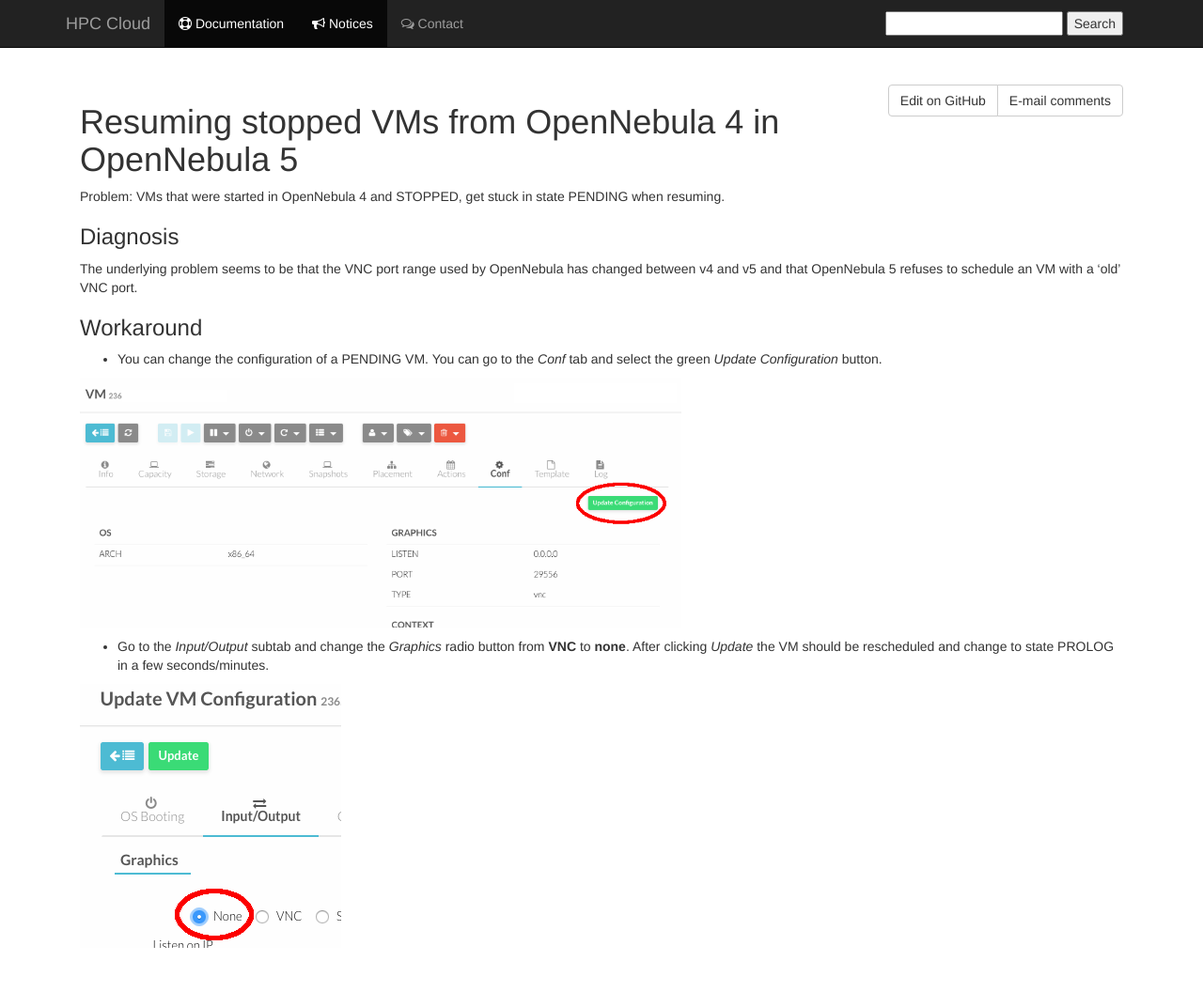
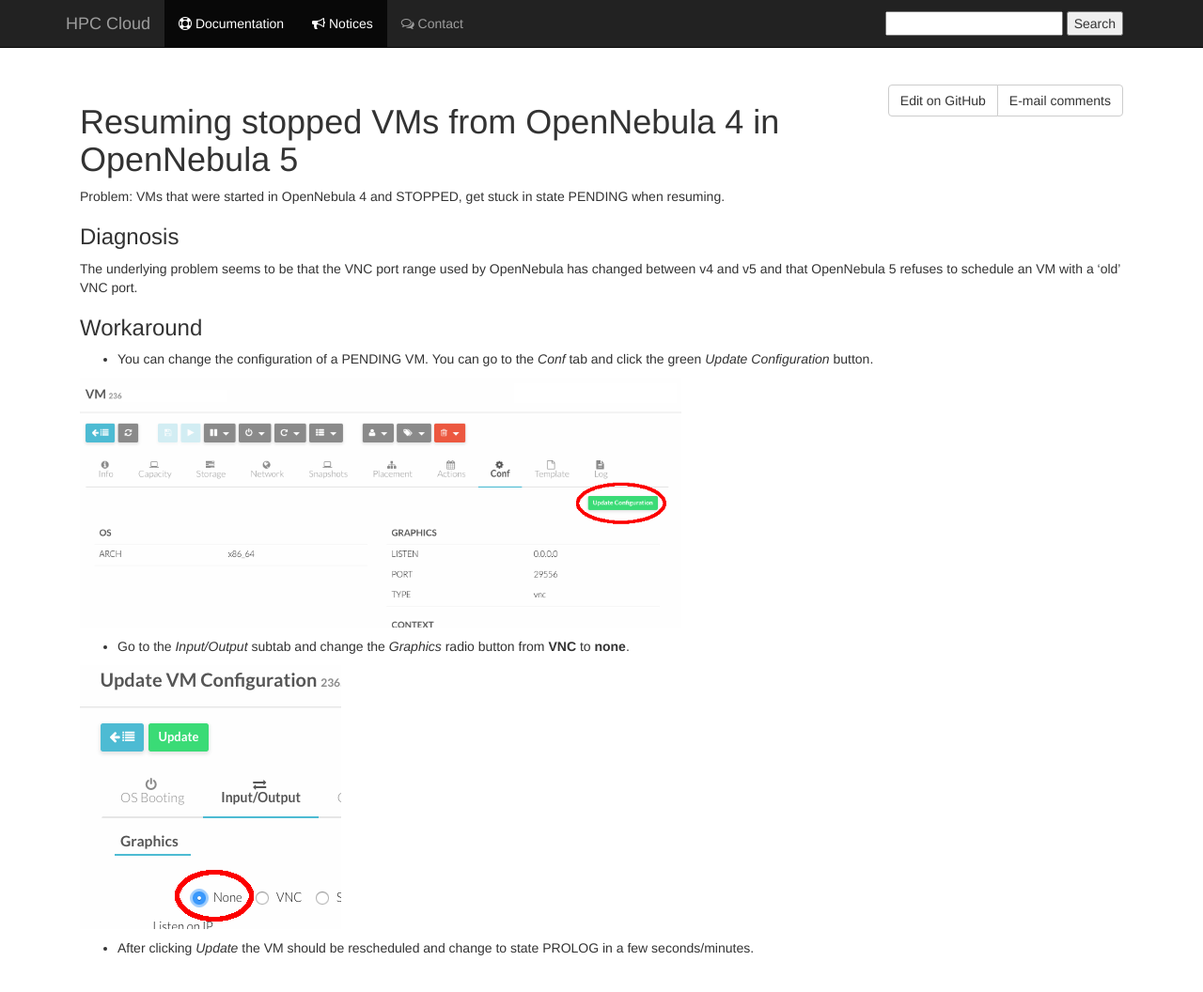
Before and after one commit to sara-nl/clouddocs, a Jekyll site: the page built from notices/stopped_one4_to_5.markdown, in a window 1280 px wide and 1069 px high. Shown: the top 1056 px of the window at 94% size. Built offline with Jekyll 4.4.1, drawn with Linux system fonts in a browser that asks for light colours; nearby versions of some CDN libraries; our own code applies the rules of GitHub Pages for plain Markdown files.

Commit message:
Separate step 3

```diff
--- a/notices/stopped_one4_to_5.markdown
+++ b/notices/stopped_one4_to_5.markdown
@@ -12,12 +12,14 @@
 
 ### Workaround
 
-* You can change the configuration of a PENDING VM. You can go to the _Conf_ tab and select the green _Update Configuration_ button.
+* You can change the configuration of a PENDING VM. You can go to the _Conf_ tab and click the green _Update Configuration_ button.
 <div style="max-width:640px;" markdown="1">
 ![Update configuration](/images/update_config.png)
 </div>
 
-* Go to the _Input/Output_ subtab and change the _Graphics_ radio button from **VNC** to **none**. After clicking _Update_ the VM should be rescheduled and change to state PROLOG in a few seconds/minutes.
+* Go to the _Input/Output_ subtab and change the _Graphics_ radio button from **VNC** to **none**.
 <div style="max-width:640px;" markdown="1">
 ![Update configuration](/images/update_no_vnc.png)
 </div>
+
+* After clicking _Update_ the VM should be rescheduled and change to state PROLOG in a few seconds/minutes.
```
